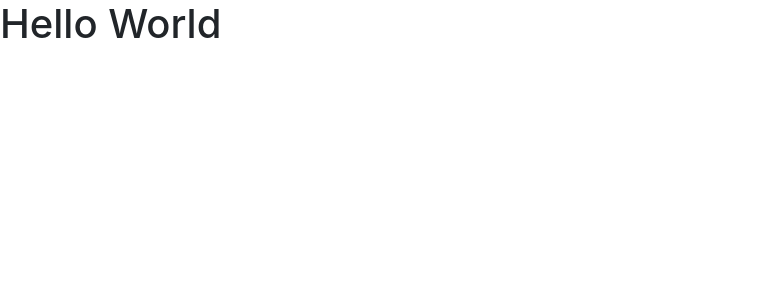
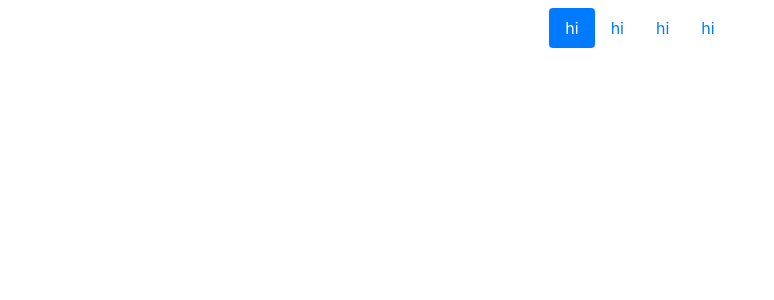
Before and after one commit to vedant-kabra/portfolio, a React (Create React App) app: page / in a window 1280 px wide. Shown: the top 300 px of the page, without its empty margins (0-774 px from the left). Built offline with nearby package versions, Linux system fonts and the light colour scheme.

Commit message:
Structured the repo

```diff
--- a/src/App.css
+++ /dev/null
@@ -1,38 +0,0 @@
-.App {
-  text-align: center;
-}
-
-.App-logo {
-  height: 40vmin;
-  pointer-events: none;
-}
-
-@media (prefers-reduced-motion: no-preference) {
-  .App-logo {
-    animation: App-logo-spin infinite 20s linear;
-  }
-}
-
-.App-header {
-  background-color: #282c34;
-  min-height: 100vh;
-  display: flex;
-  flex-direction: column;
-  align-items: center;
-  justify-content: center;
-  font-size: calc(10px + 2vmin);
-  color: white;
-}
-
-.App-link {
-  color: #61dafb;
-}
-
-@keyframes App-logo-spin {
-  from {
-    transform: rotate(0deg);
-  }
-  to {
-    transform: rotate(360deg);
-  }
-}
--- a/src/App.js
+++ b/src/App.js
@@ -1,12 +1,28 @@
 import React, { Component, Fragment } from 'react'
-
-import './App.css';
+import { BrowserRouter as Router, Route, Link } from 'react-router-dom';
+import data from './data.json';
 
 class App extends Component {
   render() {
     return (
       <Fragment>
-        <h1>Hello World</h1>
+        <nav className="navbar justify-content-around">
+          <ul className="nav nav-pills">
+            <li className="nav-item">
+              <a className="nav-link active">hi</a>
+          </li>
+            <li className="nav-item">
+              <a className="nav-link">hi</a>
+          </li>
+            <li className="nav-item">
+              <a className="nav-link">hi</a>
+          </li>
+            <li className="nav-item">
+              <a className="nav-link">hi</a>
+          </li>
+          </ul>
+          {console.log(data)}
+        </nav>
       </Fragment>
     );
   }
--- a/src/index.css
+++ /dev/null
@@ -1,13 +0,0 @@
-body {
-  margin: 0;
-  font-family: -apple-system, BlinkMacSystemFont, 'Segoe UI', 'Roboto', 'Oxygen',
-    'Ubuntu', 'Cantarell', 'Fira Sans', 'Droid Sans', 'Helvetica Neue',
-    sans-serif;
-  -webkit-font-smoothing: antialiased;
-  -moz-osx-font-smoothing: grayscale;
-}
-
-code {
-  font-family: source-code-pro, Menlo, Monaco, Consolas, 'Courier New',
-    monospace;
-}
--- a/src/index.js
+++ b/src/index.js
@@ -1,8 +1,6 @@
 import React from 'react';
 import ReactDOM from 'react-dom';
-import './index.css';
 import App from './App';
-import reportWebVitals from './reportWebVitals';
 import 'bootstrap/dist/css/bootstrap.min.css';
 import $ from 'jquery';
 // import Popper from 'popper';
@@ -14,8 +12,3 @@ ReactDOM.render(
   </React.StrictMode>,
   document.getElementById('root')
 );
-
-// If you want to start measuring performance in your app, pass a function
-// to log results (for example: reportWebVitals(console.log))
-// or send to an analytics endpoint. Learn more: https://bit.ly/CRA-vitals
-reportWebVitals();
--- a/src/reportWebVitals.js
+++ /dev/null
@@ -1,13 +0,0 @@
-const reportWebVitals = onPerfEntry => {
-  if (onPerfEntry && onPerfEntry instanceof Function) {
-    import('web-vitals').then(({ getCLS, getFID, getFCP, getLCP, getTTFB }) => {
-      getCLS(onPerfEntry);
-      getFID(onPerfEntry);
-      getFCP(onPerfEntry);
-      getLCP(onPerfEntry);
-      getTTFB(onPerfEntry);
-    });
-  }
-};
-
-export default reportWebVitals;
```
Also changed, not shown: src/setupTests.js (deleted, +0 -5 lines), 1 other file (tests, documents, lock files or other folders).
